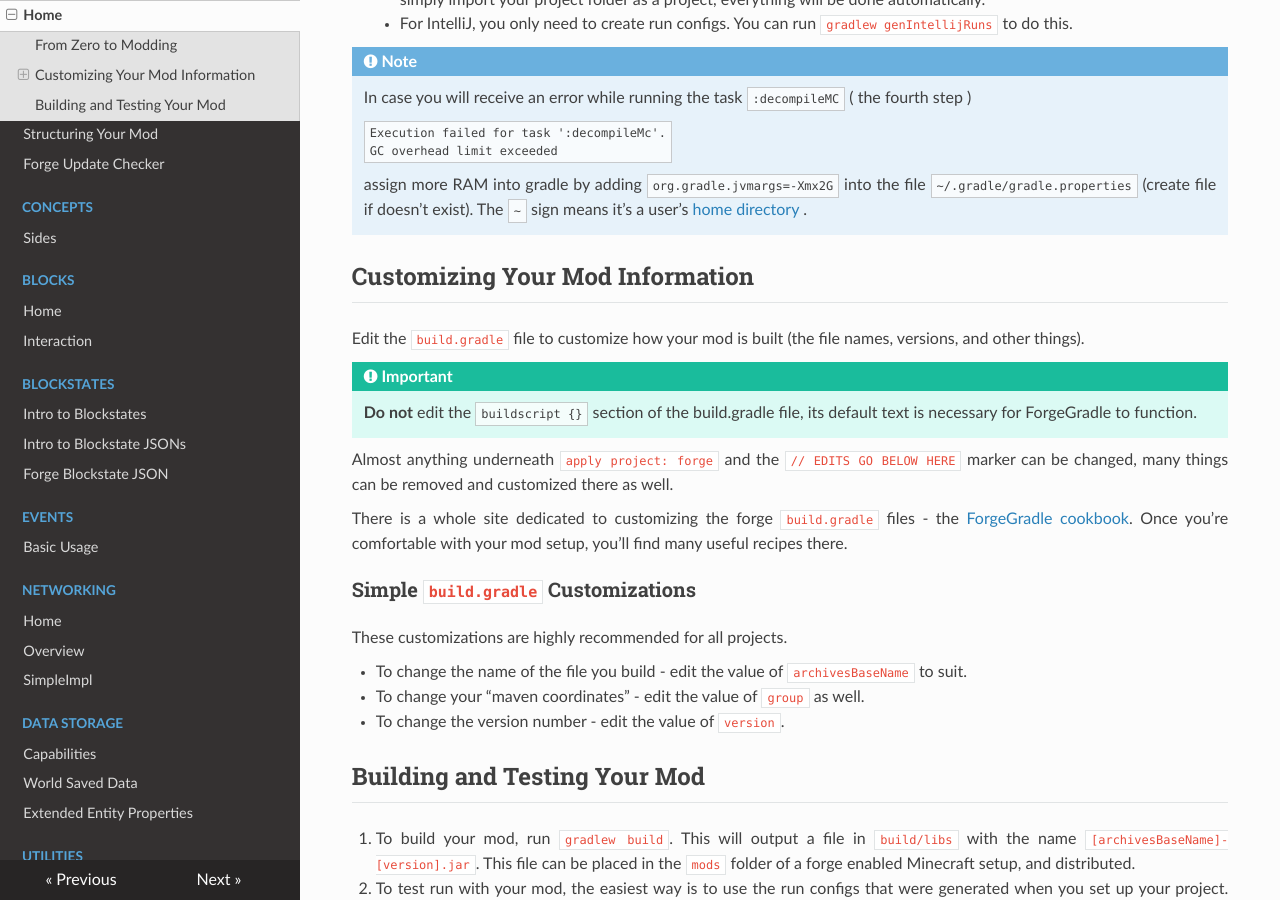
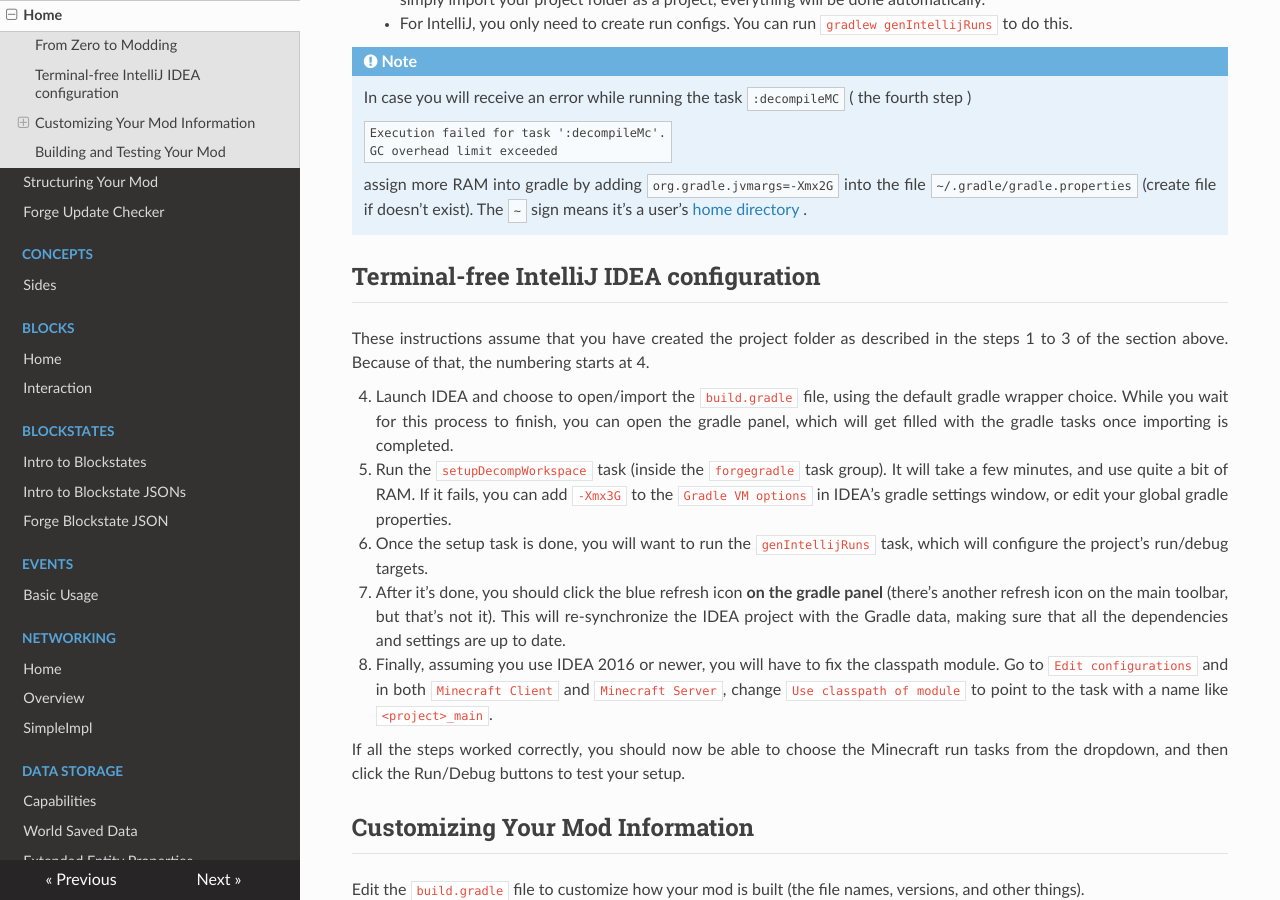
Before and after one commit to MinecraftForge/Documentation, an MkDocs documentation site: the page built from docs/gettingstarted/index.md, in a window 1280 px wide and 900 px high, scrolled down 794 px. Built offline with MkDocs 1.6.1, drawn with Linux system fonts in a browser that asks for light colours; nearby versions of some CDN libraries; old or Windows-style settings are respelled for this version of MkDocs.

Commit message:
Add section on setting up with IntelliJ IDEA without using a terminal

```diff
--- a/docs/gettingstarted/index.md
+++ b/docs/gettingstarted/index.md
@@ -35,6 +35,19 @@ From Zero to Modding
 [home directory]: https://en.wikipedia.org/wiki/Home_directory#Default_home_directory_per_operating_system "Default user's home folder location for different operation systems"
 [files]: http://files.minecraftforge.net "Forge Files distribution site"
 
+Terminal-free IntelliJ IDEA configuration
+------------------------------------------
+
+These instructions assume that you have created the project folder as described in the steps 1 to 3 of the section above. Because of that, the numbering starts at 4.
+
+4. Launch IDEA and choose to open/import the `build.gradle` file, using the default gradle wrapper choice. While you wait for this process to finish, you can open the gradle panel, which will get filled with the gradle tasks once importing is completed.
+5. Run the `setupDecompWorkspace` task (inside the `forgegradle` task group). It will take a few minutes, and use quite a bit of RAM. If it fails, you can add `-Xmx3G` to the `Gradle VM options` in IDEA's gradle settings window, or edit your global gradle properties.
+6. Once the setup task is done, you will want to run the `genIntellijRuns` task, which will configure the project's run/debug targets.
+7. After it's done, you should click the blue refresh icon **on the gradle panel** (there's another refresh icon on the main toolbar, but that's not it). This will re-synchronize the IDEA project with the Gradle data, making sure that all the dependencies and settings are up to date.
+8. Finally, assuming you use IDEA 2016 or newer, you will have to fix the classpath module. Go to `Edit configurations` and in both `Minecraft Client` and `Minecraft Server`, change `Use classpath of module` to point to the task with a name like `<project>_main`.
+
+If all the steps worked correctly, you should now be able to choose the Minecraft run tasks from the dropdown, and then click the Run/Debug buttons to test your setup.
+
 Customizing Your Mod Information
 --------------------------------
 
```
